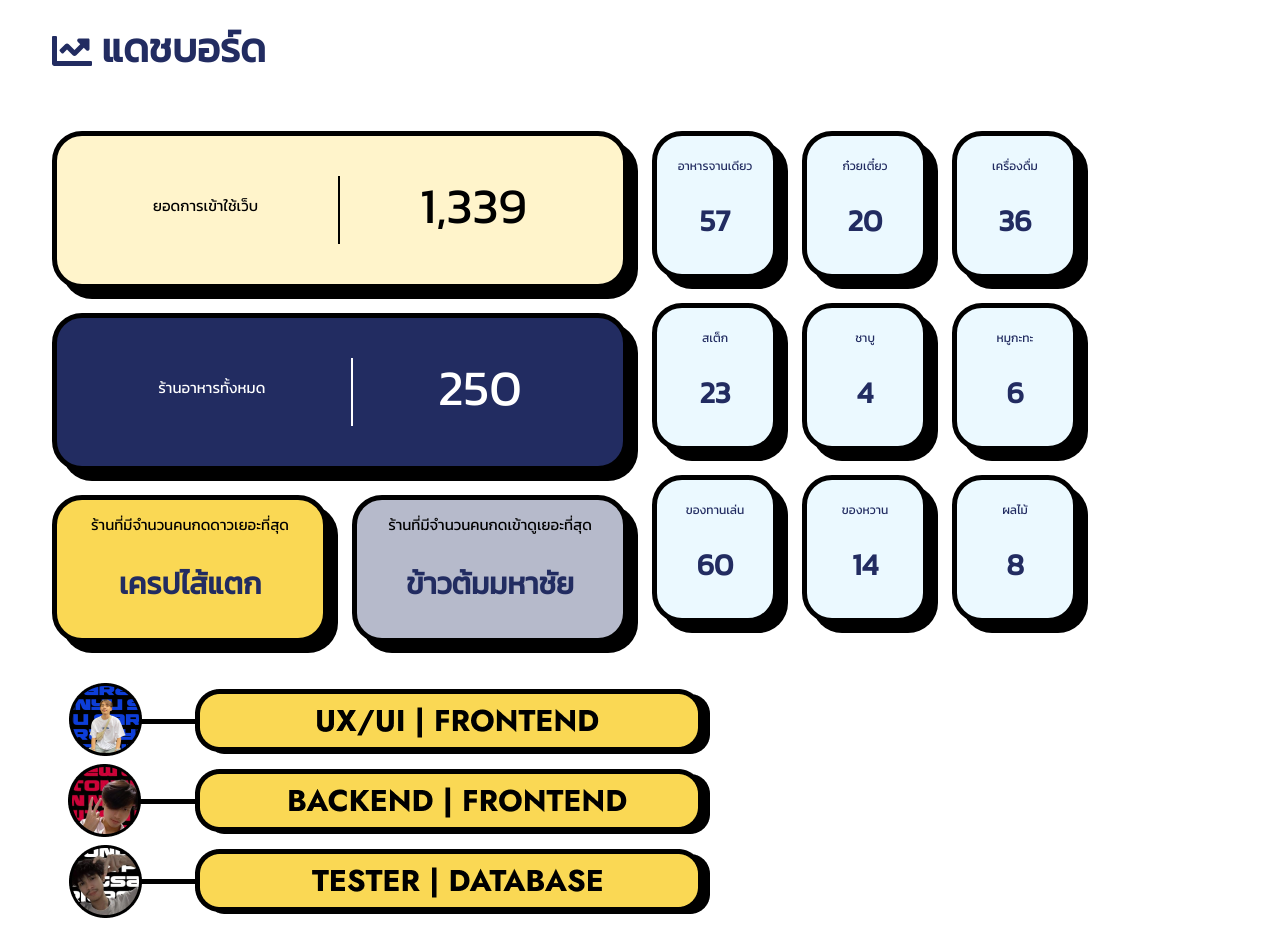
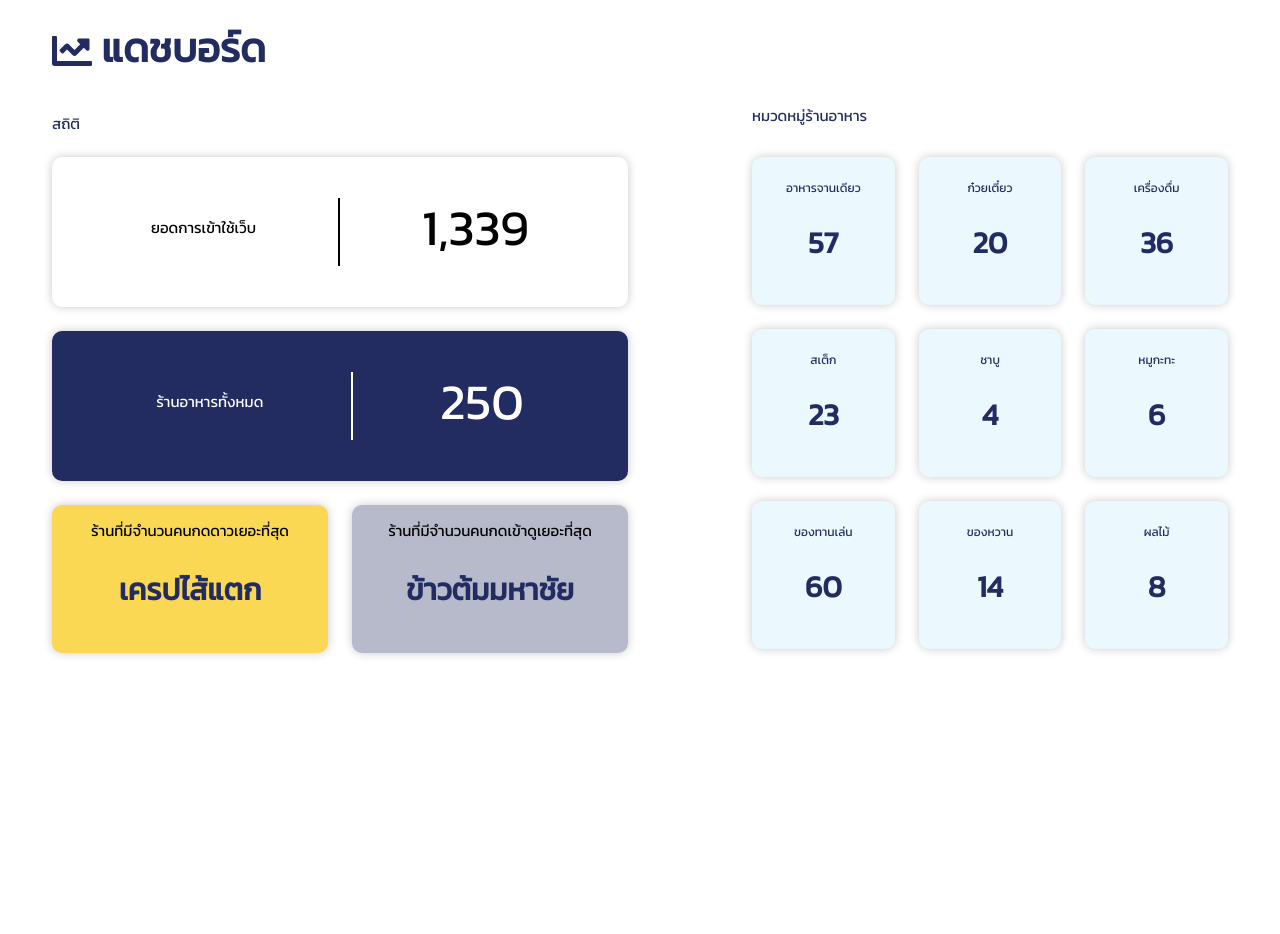
Before and after one commit to 9newton/findfoodfast-project, a React (Create React App) app in the folder front-end/: page /admin/dashboard in a window 1280 px wide. After the commit the page ends 800 px from the top, so only its background shows below. Built offline with nearby package versions, Linux system fonts and the light colour scheme.

Commit message:
update style dashboard

```diff
--- a/front-end/src/components/Admin/AdminDashboard/AdminDashboard.css
+++ b/front-end/src/components/Admin/AdminDashboard/AdminDashboard.css
@@ -39,20 +39,18 @@
   min-height: 148px;
   color: white;
   background-color: #222c61;
-  border-radius: 30px;
-  border-color: black;
-  border-width: 5px;
-  box-shadow: 10px 10px black;
+  border-radius: 10px;
+  border-color: transparent;
+  box-shadow: 0px 0px 10px #c9c9c9;
 }
 
 .card-dashboard-small {
   min-height: 148px;
   color: white;
   background-color: #ebf9ff;
-  border-radius: 30px;
-  border-color: black;
-  border-width: 5px;
-  box-shadow: 10px 10px black;
+  border-radius: 10px;
+  border-color: transparent;
+  box-shadow: 0px 0px 10px #c9c9c9;
 }
 .card-dashboard-medium {
   min-width: 267px;
@@ -61,19 +59,17 @@
   min-height: auto;
   color: white;
   background-color: #222c61;
-  border-radius: 30px;
-  border-color: black;
-  border-width: 5px;
-  box-shadow: 10px 10px black;
+  border-radius: 10px;
+  border-color: transparent;
+  box-shadow: 0px 0px 10px #c9c9c9;
 }
 .card-dashboard-web {
   min-height: 148px;
   color: black;
-  background-color: #fff4cb;
-  border-radius: 30px;
-  border-color: black;
-  border-width: 5px;
-  box-shadow: 10px 10px black;
+  background-color: #ffffff;
+  border-radius: 10px;
+  border-color: transparent;
+  box-shadow: 0px 0px 10px #c9c9c9;
 }
 .card-dashboard-transparent {
   background-color: transparent;
--- a/front-end/src/components/Admin/AdminDashboard/AdminDashboard.js
+++ b/front-end/src/components/Admin/AdminDashboard/AdminDashboard.js
@@ -31,7 +31,7 @@ function AdminDashboard() {
             xs={{ span: 12, offset: 0 }}
             md={{ span: 12, offset: 0 }}
             xl={{ span: 12, offset: 0 }}
-            className="mt-md-4"
+            className="mt-md-4 mb-4 mb-md-0"
           >
             <h1 className="content-head-admin mb-2 mt-4 mt-md-0">
               <FaChartLine className="mb-1" /> แดชบอร์ด
@@ -44,15 +44,18 @@ function AdminDashboard() {
         <Row>
           <Col
             xs={{ span: 12, offset: 0 }}
-            md={{ span: 12, offset: 0 }}
+            md={{ span: 8, offset: 2 }}
             xl={{ span: 6, offset: 0 }}
             className="mt-md-4"
           >
+            <Form.Label className="name h5 mt-2" htmlFor="inputPassword5">
+              สถิติ
+            </Form.Label>
             <Col
               xs={{ span: 12, offset: 0 }}
               md={{ span: 12, offset: 0 }}
               xl={{ span: 12, offset: 0 }}
-              className="mt-md-4 col"
+              className="mt-md-4 mt-4 mt-md-0 col"
             >
               <Card className="card-dashboard-web">
                 <Card.Body>
@@ -69,7 +72,7 @@ function AdminDashboard() {
               xs={{ span: 12, offset: 0 }}
               md={{ span: 12, offset: 0 }}
               xl={{ span: 12, offset: 0 }}
-              className="mt-md-4"
+              className="mt-md-4 mt-4 mt-md-0"
             >
               <Card className="card-dashboard">
                 <Card.Body>
@@ -86,7 +89,7 @@ function AdminDashboard() {
                 xs={{ span: 12, offset: 0 }}
                 md={{ span: 12, offset: 0 }}
                 xl={{ span: 6, offset: 0 }}
-                className="mt-md-4"
+                className="mt-md-4 mt-4 mt-md-0"
               >
                 <Card className="card-dashboard bg-yellow">
                   <Card.Body>
@@ -108,7 +111,7 @@ function AdminDashboard() {
                 xs={{ span: 12, offset: 0 }}
                 md={{ span: 12, offset: 0 }}
                 xl={{ span: 6, offset: 0 }}
-                className="mt-md-4"
+                className="mt-md-4 mt-4 mt-md-0"
               >
                 <Card className="card-dashboard bg-lowblue">
                   <Card.Body>
@@ -128,14 +131,17 @@ function AdminDashboard() {
           <Col
             xs={{ span: 12, offset: 0 }}
             md={{ span: 12, offset: 0 }}
-            xl={{ span: 6, offset: 0 }}
-            className="mt-md-4"
+            xl={{ span: 5, offset: 1 }}
+            className="mt-md-4 mt-4 mt-md-0"
           >
             <Row>
+              <Form.Label className="name h5" htmlFor="inputPassword5">
+                หมวดหมู่ร้านอาหาร
+              </Form.Label>
               <Col
                 xs={{ span: 4, offset: 0 }}
-                md={{ span: 12, offset: 0 }}
-                xl={{ span: 3, offset: 0 }}
+                md={{ span: 2, offset: 2 }}
+                xl={{ span: 4, offset: 0 }}
                 className="mt-md-4 col"
               >
                 <Card className="card-dashboard-small">
@@ -152,8 +158,8 @@ function AdminDashboard() {
 
               <Col
                 xs={{ span: 4, offset: 0 }}
-                md={{ span: 12, offset: 0 }}
-                xl={{ span: 3, offset: 0 }}
+                md={{ span: 2, offset: 1 }}
+                xl={{ span: 4, offset: 0 }}
                 className="mt-md-4 col"
               >
                 <Card className="card-dashboard-small">
@@ -170,8 +176,8 @@ function AdminDashboard() {
 
               <Col
                 xs={{ span: 4, offset: 0 }}
-                md={{ span: 12, offset: 0 }}
-                xl={{ span: 3, offset: 0 }}
+                md={{ span: 2, offset: 1 }}
+                xl={{ span: 4, offset: 0 }}
                 className="mt-md-4 col"
               >
                 <Card className="card-dashboard-small">
@@ -190,8 +196,8 @@ function AdminDashboard() {
             <Row>
               <Col
                 xs={{ span: 4, offset: 0 }}
-                md={{ span: 12, offset: 0 }}
-                xl={{ span: 3, offset: 0 }}
+                md={{ span: 2, offset: 2 }}
+                xl={{ span: 4, offset: 0 }}
                 className="mt-md-4 col"
               >
                 <Card className="card-dashboard-small">
@@ -208,8 +214,8 @@ function AdminDashboard() {
 
               <Col
                 xs={{ span: 4, offset: 0 }}
-                md={{ span: 12, offset: 0 }}
-                xl={{ span: 3, offset: 0 }}
+                md={{ span: 2, offset: 1 }}
+                xl={{ span: 4, offset: 0 }}
                 className="mt-md-4 col"
               >
                 <Card className="card-dashboard-small">
@@ -226,8 +232,8 @@ function AdminDashboard() {
 
               <Col
                 xs={{ span: 4, offset: 0 }}
-                md={{ span: 12, offset: 0 }}
-                xl={{ span: 3, offset: 0 }}
+                md={{ span: 2, offset: 1 }}
+                xl={{ span: 4, offset: 0 }}
                 className="mt-md-4 col"
               >
                 <Card className="card-dashboard-small">
@@ -246,8 +252,8 @@ function AdminDashboard() {
             <Row>
               <Col
                 xs={{ span: 4, offset: 0 }}
-                md={{ span: 12, offset: 0 }}
-                xl={{ span: 3, offset: 0 }}
+                md={{ span: 2, offset: 2 }}
+                xl={{ span: 4, offset: 0 }}
                 className="mt-md-4 col"
               >
                 <Card className="card-dashboard-small">
@@ -264,8 +270,8 @@ function AdminDashboard() {
 
               <Col
                 xs={{ span: 4, offset: 0 }}
-                md={{ span: 12, offset: 0 }}
-                xl={{ span: 3, offset: 0 }}
+                md={{ span: 2, offset: 1 }}
+                xl={{ span: 4, offset: 0 }}
                 className="mt-md-4 col"
               >
                 <Card className="card-dashboard-small">
@@ -282,8 +288,8 @@ function AdminDashboard() {
 
               <Col
                 xs={{ span: 4, offset: 0 }}
-                md={{ span: 12, offset: 0 }}
-                xl={{ span: 3, offset: 0 }}
+                md={{ span: 2, offset: 1 }}
+                xl={{ span: 4, offset: 0 }}
                 className="mt-md-4 col"
               >
                 <Card className="card-dashboard-small">
@@ -302,7 +308,7 @@ function AdminDashboard() {
         </Row>
       </Container>
 
-      <Container>
+      {/* <Container>
         <Row>
           <Col
             xs={{ span: 12, offset: 0 }}
@@ -319,7 +325,7 @@ function AdminDashboard() {
             </Card>
           </Col>
         </Row>
-      </Container>
+      </Container> */}
     </div>
   );
 }
--- a/front-end/src/components/Admin/AdminLike/AdminLike.css
+++ b/front-end/src/components/Admin/AdminLike/AdminLike.css
@@ -1,18 +1,18 @@
-.pointer{
+.pointer {
   cursor: pointer;
 }
 
-.content-bottom{
-    color: #222C61;
+.content-bottom {
+  color: #222c61;
   font-size: 30px;
-    font-weight:300;
+  font-weight: 300;
 }
 
-.name{
-    color: #222C61;
+.name {
+  color: #222c61;
 }
 
-.form-search{
+.form-search {
   background-color: white;
   border-color: white;
   border-width: 1px;
@@ -20,26 +20,26 @@
   height: 50px;
 }
 
-.form-search:focus{
-    color: #222C61;
-    border-color: #222C61;
+.form-search:focus {
+  color: #222c61;
+  border-color: #222c61;
   border-width: 2px;
   box-shadow: none;
 }
 
-.form-detail{
-    border-color: #C1C1C1;
+.form-detail {
+  border-color: #c1c1c1;
   border-width: 2px;
   border-radius: 20px;
   height: auto;
 }
-.form-detail:focus{
-    color: #222C61;
-    border-color: #222C61;
+.form-detail:focus {
+  color: #222c61;
+  border-color: #222c61;
   box-shadow: none;
 }
 
-.soi-btn{
+.soi-btn {
   background-color: white;
   border-color: white;
   border-width: 1px;
@@ -47,23 +47,23 @@
   height: 50px;
   box-shadow: 0px 0px 10px #e9e9e9;
 }
-.soi-btn:focus{
-    color: #222C61;
-    border-color: #222C61;
+.soi-btn:focus {
+  color: #222c61;
+  border-color: #222c61;
   border-width: 2px;
   box-shadow: none;
 }
 
-.card-admin{
+.card-admin {
   max-width: 1980px;
   width: 100%;
   border-radius: 10px;
 }
-th{
-    color: #222C61;
+th {
+  color: #222c61;
   font-weight: 500;
 }
-.select{
+.select {
   text-align: center;
 }
 
```
Lines whose indentation alone changed are shown as unchanged.
